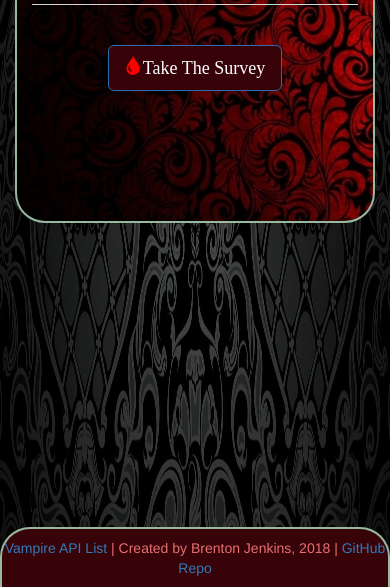
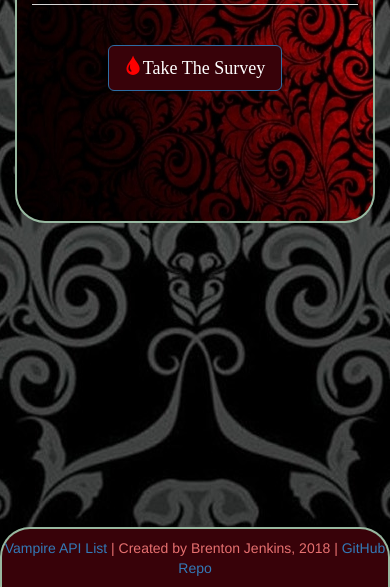
Before and after one commit to Mondo114/Friend-Finder, a website: page app/public/home.html in a window 390 px wide. Shown: the part 257-844 px from the top of the page. Drawn offline with nearby package versions, Linux system fonts and the light colour scheme; a web font is replaced by a local one.

Commit message:
background css

```diff
--- a/app/public/style.css
+++ b/app/public/style.css
@@ -158,6 +158,6 @@ h4 {
 @media only screen and (max-width: 550px) {
     body {
         background-repeat: repeat !important;
-        /* background-size: 100% 100% !important; */
+        background-size: auto !important;
     }
 }
```
